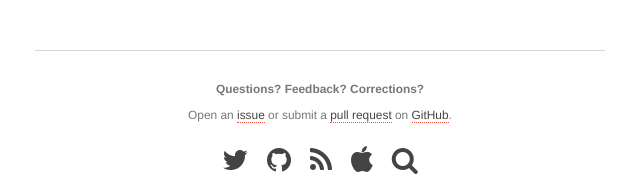
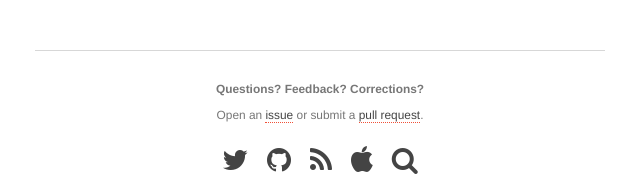
Before and after one commit to SwiftWeekly/swiftweekly.github.io, a Jekyll site: the page built from index.html, in a window 1280 px wide and 900 px high, scrolled down 11332 px. Shown: the part 713-897 px from the top of the window, without its empty margins (320-960 px from the left). Built offline with Jekyll 4.4.1, drawn with Linux system fonts in a browser that asks for light colours.

Commit message:
simplify footer

```diff
--- a/_includes/footer.html
+++ b/_includes/footer.html
@@ -16,8 +16,7 @@
         <small>
         <strong>Questions? Feedback? Corrections?</strong><br/>
         Open an <a href="{{ open_issue_url }}" target="_blank">issue</a> or
-        submit a <a href="{{ site.links.pull }}" target="_blank">pull request</a>
-        on <a href="{{ site.links.github }}" target="_blank">GitHub</a>.
+        submit a <a href="{{ site.links.pull }}" target="_blank">pull request</a>.
         </small>
     </p>
 
```
